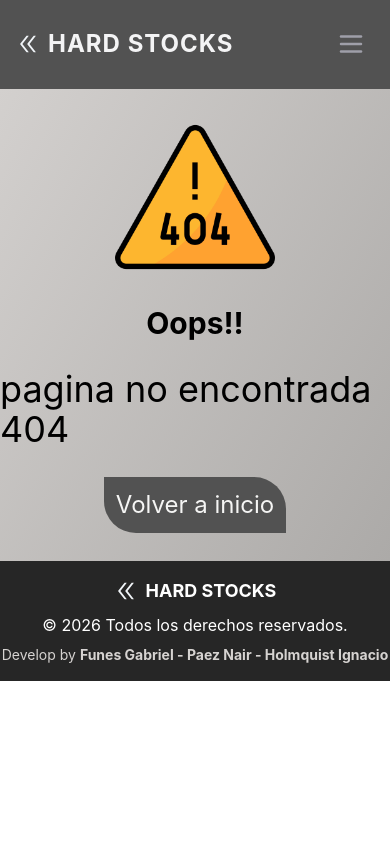
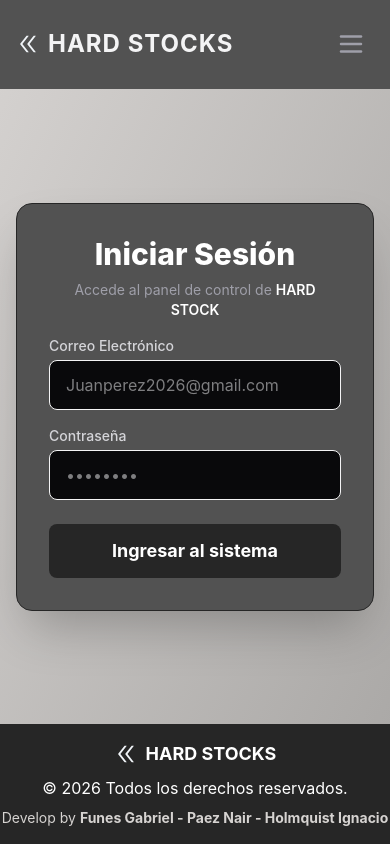
Before and after one commit to nikki0011/E-COMMERCE-PRO-G1-M2, a React (Vite) app: page /login in a window 390 px wide. Before the commit this address had no page. Built offline with nearby package versions, Linux system fonts and the light colour scheme.

Commit message:
Modificamos estilos responsivos

```diff
--- a/src/App.tsx
+++ b/src/App.tsx
@@ -3,20 +3,22 @@ import Navbar from "./components/shared/Navbar";
 import Footer from "./components/shared/Footer";
 import Inicio from "./components/pages/Inicio";
 import Error404 from "./components/pages/Error404";
+import Login from "./components/pages/Login";
+
 function App() {
   return (
     <>
       <BrowserRouter>
-        <div className="bg-linear-to-br from-[#d6d3d1] to-[#a8a6a4]">
-      <Navbar />
-        <main className="grow container mx-auto ">
-          <Routes>
-            <Route path="/" element={<Inicio></Inicio>}/>
-            <Route path="*" element={<Error404></Error404>}/>
-          </Routes>
-
-        </main>
-        <Footer />
+        <div className="bg-linear-to-br from-[#d6d3d1] to-[#a8a6a4] min-h-screen flex flex-col">
+          <Navbar />
+          <main className="grow container mx-auto flex items-center ">
+            <Routes>
+              <Route path="/" element={<Inicio></Inicio>} />
+              <Route path="/login" element={<Login></Login>} />
+              <Route path="*" element={<Error404></Error404>} />
+            </Routes>
+          </main>
+          <Footer />
         </div>
       </BrowserRouter>
     </>
--- a/src/components/pages/Login.tsx
+++ b/src/components/pages/Login.tsx
@@ -1,7 +1,7 @@
 
 const Login = () => {
   return (
-    <section className="flex grow items-center justify-center py-12 px-4 sm:px-6 md:px-30 lg:px-60 xl:px-150 animate-fadeIn">
+    <section className="flex grow items-center justify-center py-12 px-4 sm:px-6 md:px-30 lg:px-60 xl:px-100 animate-fadeIn">
       <div className=" w-full space-y-8 bg-neutral-600 p-8 rounded-2xl border border-neutral-800 shadow-2xl backdrop-blur-sm">
         <div className="mb-0">
           <h2 className=" text-center text-3xl font-extrabold text-white">
```
